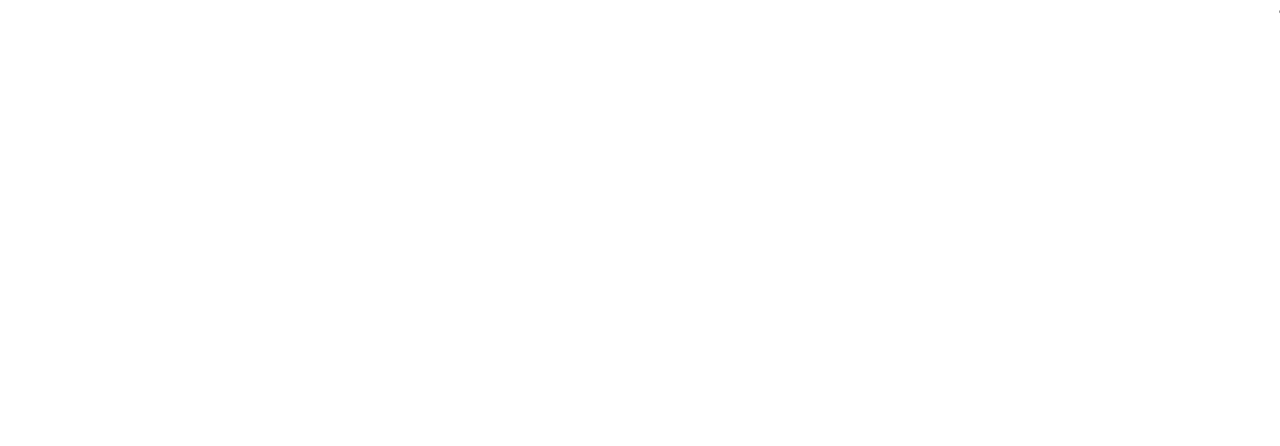
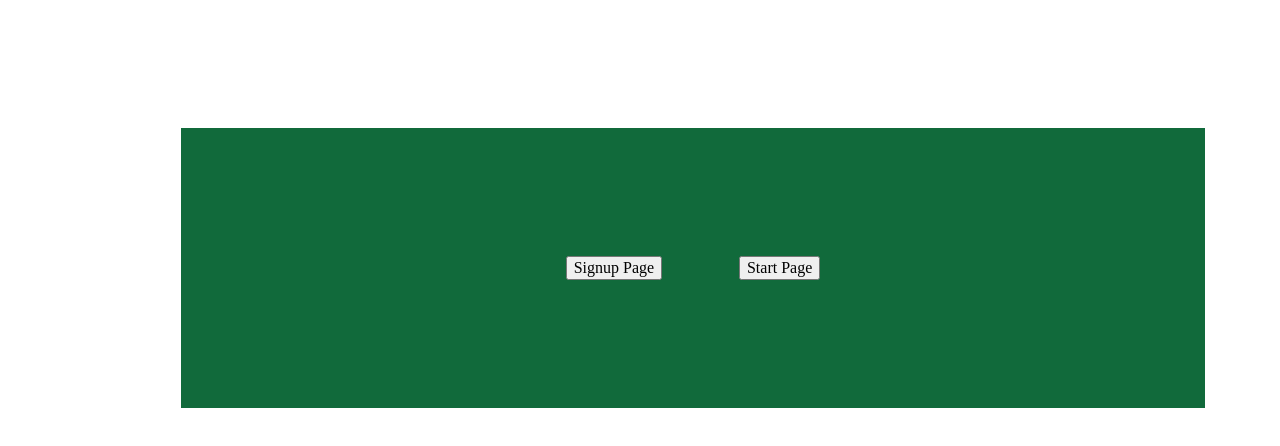
Before and after one commit to mohammedalakhras/Smart-Hospital, a React (Vite) app in the folder frontOf5thYearProject/: page / in a window 1280 px wide. Shown: the top 446 px of the page. Built offline with nearby package versions, Linux system fonts and the light colour scheme.

Commit message:
Edit App.js

```diff
--- a/frontOf5thYearProject/src/pages/App.jsx
+++ b/frontOf5thYearProject/src/pages/App.jsx
@@ -1,7 +1,38 @@
+import { useNavigate } from "react-router-dom";
+
 function App() {
+  const navigate = useNavigate();
+
   return (
     <>
-      <div>app</div>
+      <div
+        style={{
+          display: "flex",
+          justifyContent: "center",
+          alignItems: "center",
+          gap:'10%',
+          margin: "10%",
+          padding: "10%",
+          backgroundColor:'#116a3b'
+
+        }}
+      >
+        <button
+          onClick={() => {
+            navigate("start");
+          }}
+        >
+          Start Page
+        </button>
+
+        <button
+          onClick={() => {
+            navigate("signup");
+          }}
+        >
+          Signup Page
+        </button>
+      </div>
     </>
   );
 }
```
